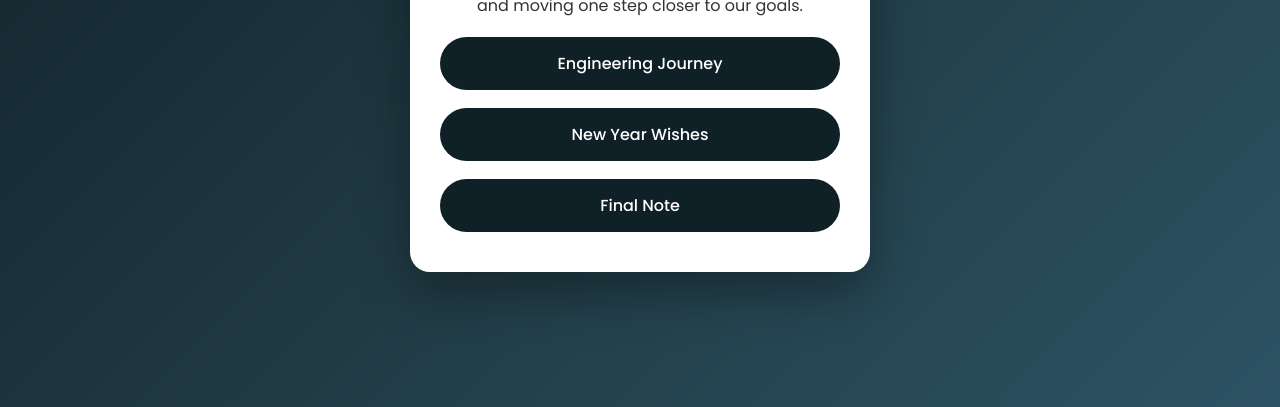
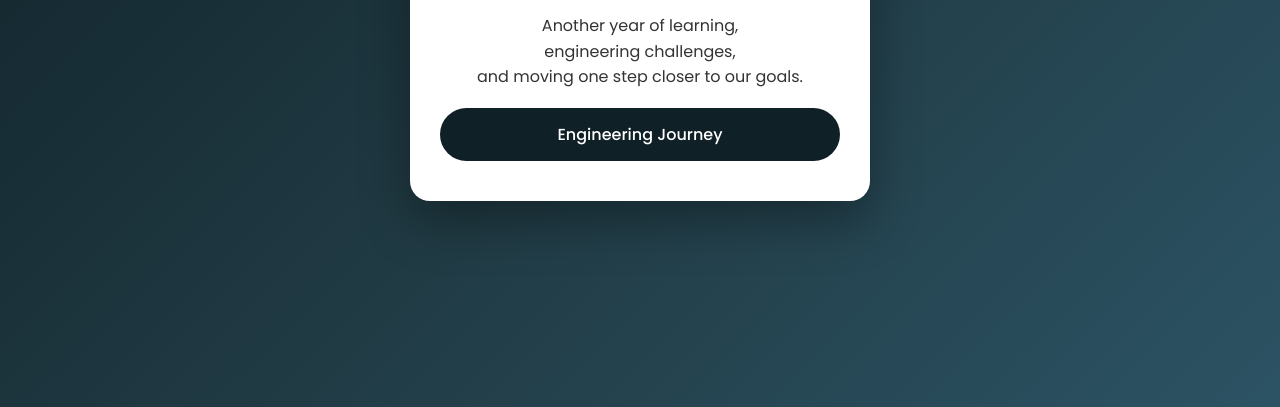
Before and after one commit to coder-taranekar/newyear, a plain HTML site: page index.html in a window 1280 px wide. Shown: the part 393-800 px from the top of the page. Drawn offline with Linux system fonts and the light colour scheme.

Commit message:
Fix HTML formatting and structure

```diff
--- a/index.html
+++ b/index.html
@@ -69,8 +69,6 @@ and moving one step closer to our goals.
 </p>
 
 <a class="btn" href="journey.html">Engineering Journey</a>
-<a class="btn" href="wishes.html">New Year Wishes</a>
-<a class="btn" href="message.html">Final Note</a>
 </div>
 
 </body>
```
